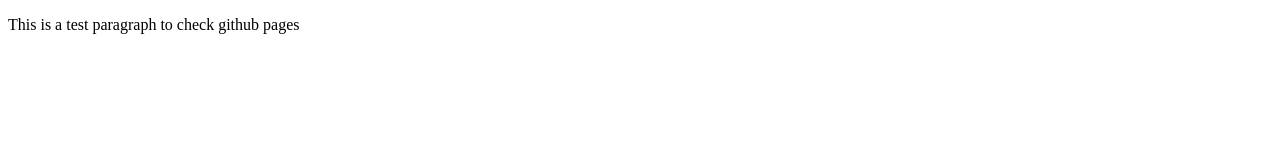
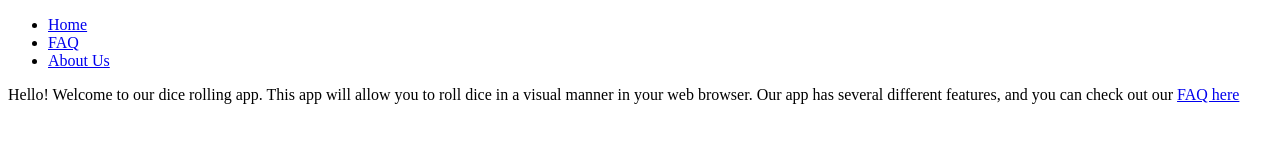
Before and after one commit to Mrelliot11/2021_Agile_Web_Dice, a plain HTML site: page index.html in a window 1280 px wide. Drawn offline with Linux system fonts and the light colour scheme.

Commit message:
added intro and nav

```diff
--- a/index.html
+++ b/index.html
@@ -1,23 +1,38 @@
 <!DOCTYPE html>
 <html lang="en-US">
+
 <head>
   <meta charset="utf-8">
   <title>WebDice</title>
   <link rel="stylesheet" href="css/diceroll.css">
   <meta name="viewport" content="width=device-width, initial-scale=1.0">
+  <script src="js/dice.js"></script>
 </head>
 
 
 <body>
 
-    <p>This is a test paragraph to check github pages</p>
+  <nav>
+    <ul>
+      <li><a href="/index.html">Home</a></li>
+      <li><a href="/FAQ.html">FAQ</a></li>
+      <li><a href="/aboutus.html">About Us</a></li>
+    </ul>
+  </nav>
+
+  <p id="introText">
+    Hello! Welcome to our dice rolling app. This app will allow you to roll dice
+    in a visual manner in your web browser. Our app has several different features,
+    and you can check out our <a href="/FAQ.html">FAQ here</a>
+  </p>
 
 
-	<script src="js/dice.js"></script>
+
 
 
 
 
 
 </body>
+
 </html>
```
Lines whose indentation alone changed are shown as unchanged.
